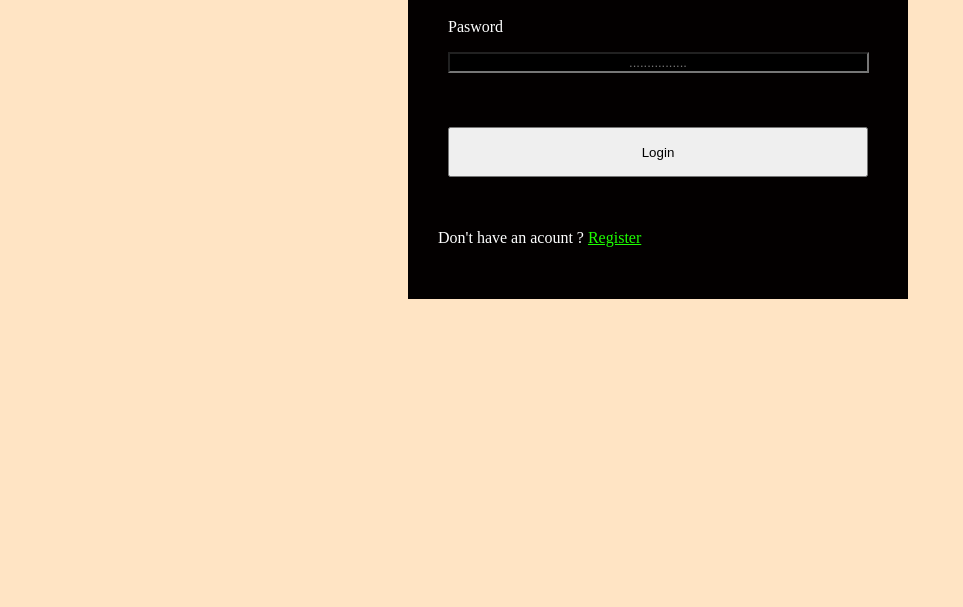
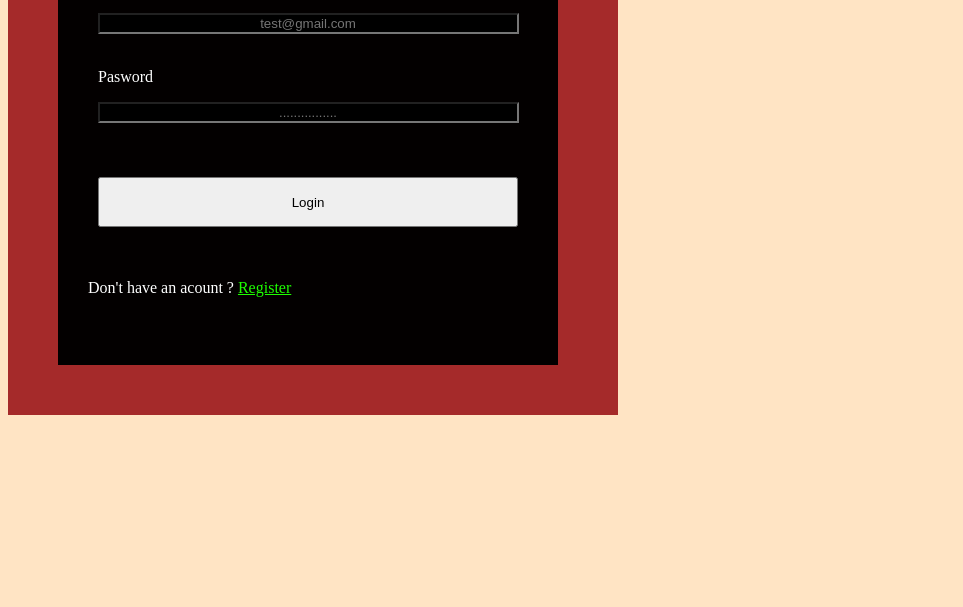
Before and after one commit to rahilsaleem12/Login-Form-Ass_14, a plain HTML site: page index.html in a window 1280 px wide. Shown: the part 193-800 px from the top of the page, without its empty margins (0-963 px from the left). Drawn offline with Linux system fonts and the light colour scheme.

Commit message:
some diting

```diff
--- a/index.html
+++ b/index.html
@@ -8,6 +8,7 @@
     <link rel="stylesheet" href="style.css">
 </head>
 <body>
+    <div class="formback">
     <Form class="form">
         <br><br>
         <div class="heading"><h1>Please Login</h1></div>
@@ -21,5 +22,7 @@
         <br><br>
         <div class="footer"><p>Don't have an acount ? <a href="/index.html"> Register</a></p></div>
         <br><br>
+    </form>
+</div>
 </body>
 </html>
--- a/style.css
+++ b/style.css
@@ -1,10 +1,17 @@
+.formback{
+    width: 510px;
+    height: 500px;
+    background-color: brown;
+    padding: 50px 50px 50px 50px;
+}
+
 .heading h1{
     margin-top: 20px;
 }
 form{
     background-color: rgb(3, 0, 0);
     width: 500px;
-    margin-left: 400px;
+    height: 500px;
 
 }
 .emailheading{
@@ -18,6 +25,7 @@ color: white;
 body{
 
     background-color: bisque;
+    width: 100%;
 }
 .email input{
     width: 413px;
```
